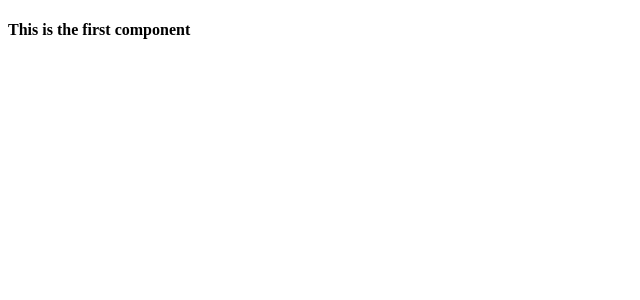
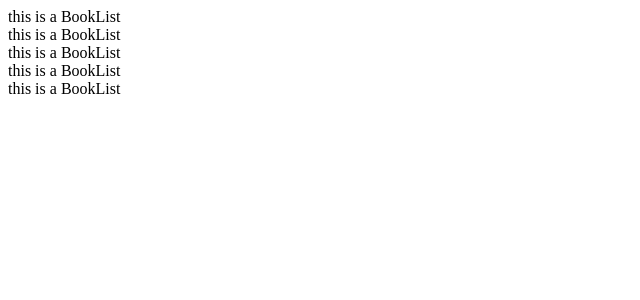
Before and after one commit to Yilikal250/React, a React (Create React App) app in the folder react-app/: page / in a window 1280 px wide. Shown: the top 300 px of the page, without its empty margins (0-640 px from the left). Built offline with nearby package versions, Linux system fonts and the light colour scheme.

Commit message:
react set up components

```diff
--- a/react-app/src/index.js
+++ b/react-app/src/index.js
@@ -2,10 +2,21 @@ import React from 'react';
 import ReactDOM from 'react-dom';
 
 
-function Greetings() {
-
-    return <h4>This is the first component
-    </h4>;
+function BookList() {
+    return (
+      <section>
+      <Book/>
+      <Book/>
+      <Book/>
+      <Book/>
+      <Book/>
+    </section>
+    );
 }
 
-ReactDOM.render(<Greetings/>,document.getElementById('root'));
+const Book =() => {
+return <section>this is a BookList</section>
+}
+const Image =() => <Img src="" alt=""/>
+
+ReactDOM.render(<BookList/>,document.getElementById('root'));
```
